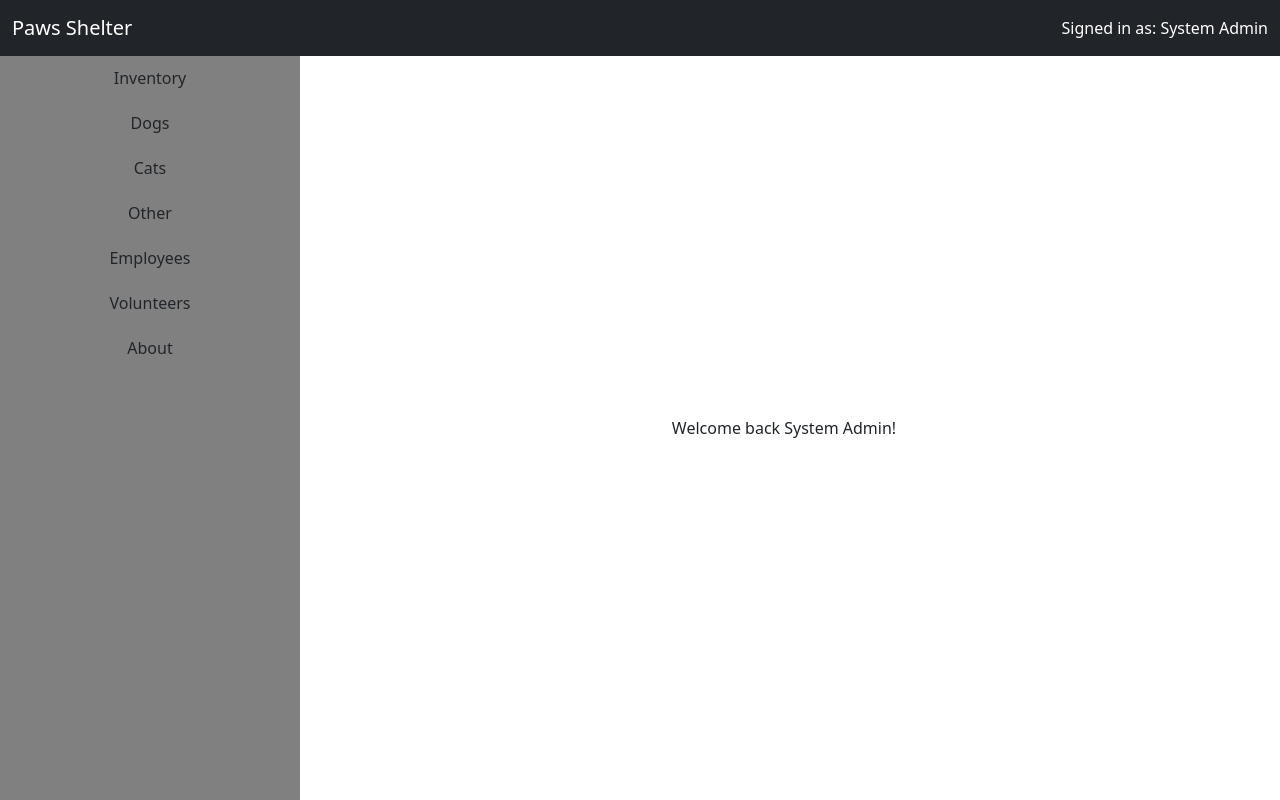
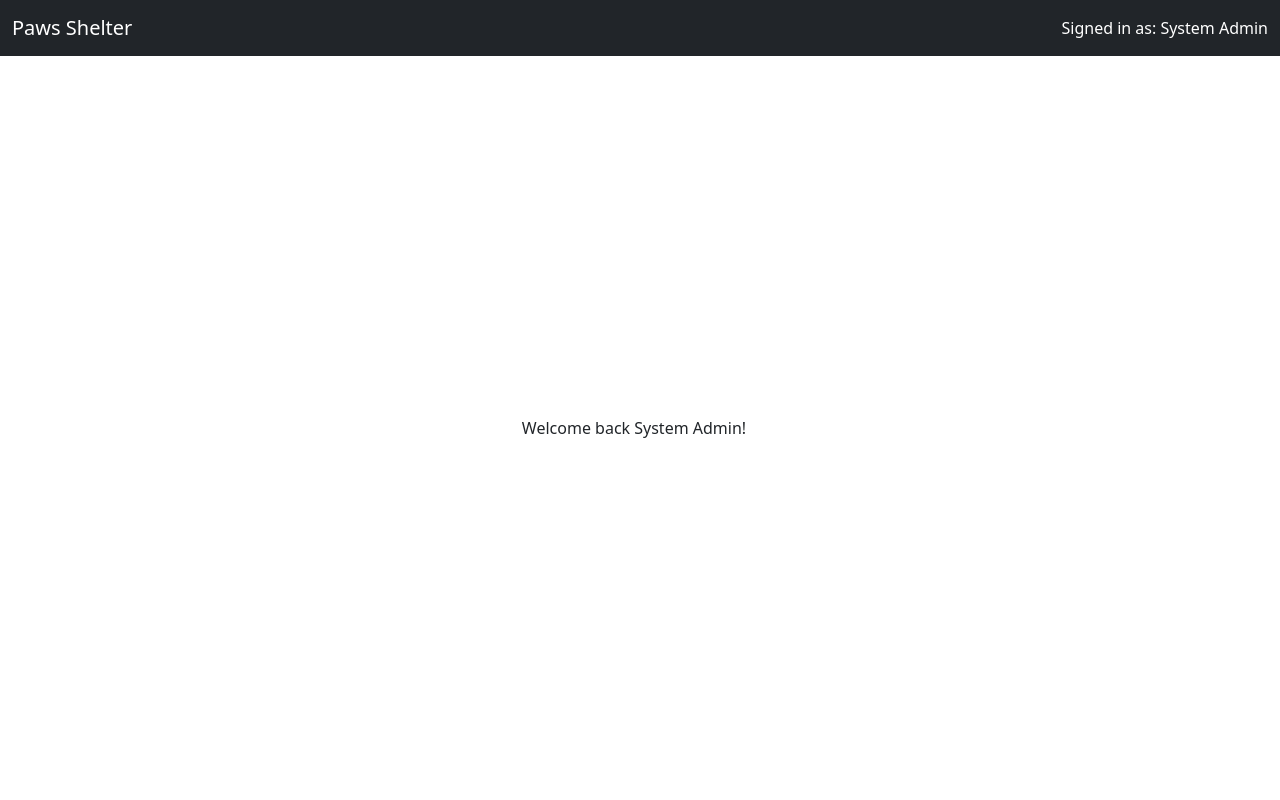
Before and after one commit to calaisgalbraith/Admin-Dashboard, a React (Create React App) app: page / in a window 1280 px wide. Built offline with nearby package versions, Linux system fonts and the light colour scheme.

Commit message:
reorganized file location

```diff
--- a/src/components/Sidebar/Sidebar.css
+++ b/src/components/Sidebar/Sidebar.css
@@ -7,3 +7,7 @@
 .sidebar .nav {
     flex-direction: column !important;
 }
+
+.collapse:not(.show) {
+    display: none !important;
+}
--- a/src/components/Sidebar/Sidebar.js
+++ b/src/components/Sidebar/Sidebar.js
@@ -1,5 +1,6 @@
 import './Sidebar.css';
-import SidebarItem from './SidebarItem';
+import SidebarItem from './SidebarItem/SidebarItem';
+import ToggleButton from './ToggleButton/ToggleButton';
 
 const sidebarTitles = [
     {
@@ -35,12 +36,13 @@ const sidebarTitles = [
 function Sidebar() {
   return (
     <>
-        <nav className="sidebar" id="dashboardSidebar">
+        <nav className="sidebar collapse" id="dashboardSidebar">
             <ul className='nav'>
             {sidebarTitles.map((sidebarItem) => {
                 return <SidebarItem item={sidebarItem} key={sidebarItem.title}/>;
             })}
             </ul>
+            <ToggleButton />
         </nav>
     </>
   );
```
Also changed, not shown: src/components/Sidebar/SidebarItem/SidebarItem.css (renamed from src/components/Sidebar/SidebarItem.css), src/components/Sidebar/SidebarItem/SidebarItem.js (renamed from src/components/Sidebar/SidebarItem.js).
